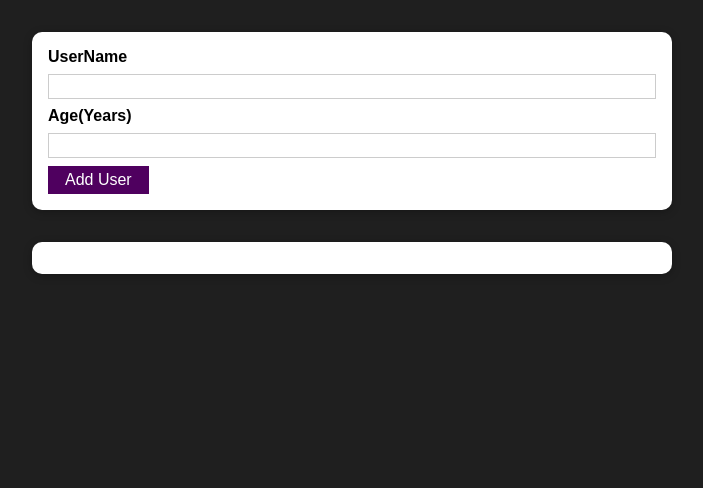
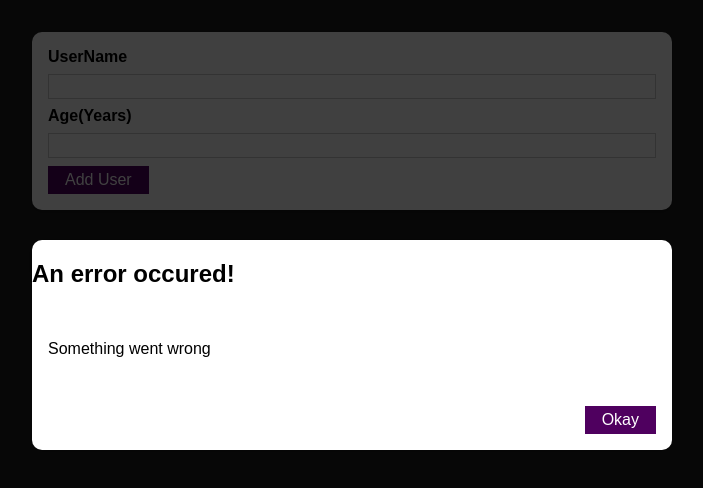
Before and after one commit to saymarizvi27/react-practice-project, a React (Create React App) app: page / in a window 1280 px wide. Shown: the top 488 px of the page, without its empty margins (288-991 px from the left). Built offline with nearby package versions, Linux system fonts and the light colour scheme.

Commit message:
added an error model

```diff
--- /dev/null
+++ b/src/components/UI/Error.module.css
@@ -0,0 +1,45 @@
+.backdrop {
+    position: fixed;
+    top: 0;
+    left: 0;
+    width: 100%;
+    height: 100vh;
+    z-index: 10;
+    background: rgba(0, 0, 0, 0.75);
+  }
+
+  .modal {
+    position: fixed;
+    top: 30vh;
+    left: 10%;
+    width: 80%;
+    z-index: 100;
+    overflow: hidden;
+  }
+
+  .header {
+    background: #4f005f;
+    padding: 1rem;
+  }
+
+  .header h2 {
+    margin: 0;
+    color: white;
+  }
+
+  .content {
+    padding: 1rem;
+  }
+
+  .actions {
+    padding: 1rem;
+    display: flex;
+    justify-content: flex-end;
+  }
+
+  @media (min-width: 768px) {
+    .modal {
+      left: calc(50% - 20rem);
+      width: 40rem;
+    }
+  }
--- /dev/null
+++ b/src/components/UI/ErrorModel.js
@@ -0,0 +1,27 @@
+import React from 'react';
+import classes from './Error.module.css';
+import Card from './Card';
+import Button from './Button';
+
+
+const ErrorModel = (props) => {
+    //Props children gives whatever is passed
+    return (
+    <div>
+    <div className={classes.backdrop}>
+    </div>
+    <Card className={classes.modal}>
+        <header classes={classes.header}>
+            <h2>{props.title}</h2>
+        </header>
+        <div className={classes.content}><p>
+            {props.message}</p></div>
+        <footer className={classes.actions}>
+            <Button>Okay</Button>
+        </footer>
+    </Card>
+    </div>);
+};
+
+
+export default ErrorModel;
--- a/src/components/User/AddUser.js
+++ b/src/components/User/AddUser.js
@@ -2,6 +2,7 @@
 import Card from '../UI/Card.js';
 import Button from '../UI/Button.js';
 import classes from './AddUser.module.css';
+import ErrorModel from '../UI/ErrorModel';
 
 
 const AddUser = (props) => {
@@ -31,14 +32,18 @@
         setEnteredAge(event.target.value);
     };
 
-    return (<Card className={classes.input}>
+    return (
+    <div>
+    <ErrorModel title="An error occured!" message="Something went wrong"/>
+    <Card className={classes.input}>
         <form onSubmit={addUserHandler}>
             <label htmlFor="username">UserName</label>
             <input id="username" type="text" value={enteredUserName} onChange={usenameChangeHandler} />
             <label htmlFor="age">Age(Years)</label>
             <input id="age" type="number" value={enteredAge} onChange={ageChangeHandler} />
             <Button type='submit'>Add User</Button>
-        </form></Card>);
+        </form></Card>
+        </div>);
 };
 
 
```
